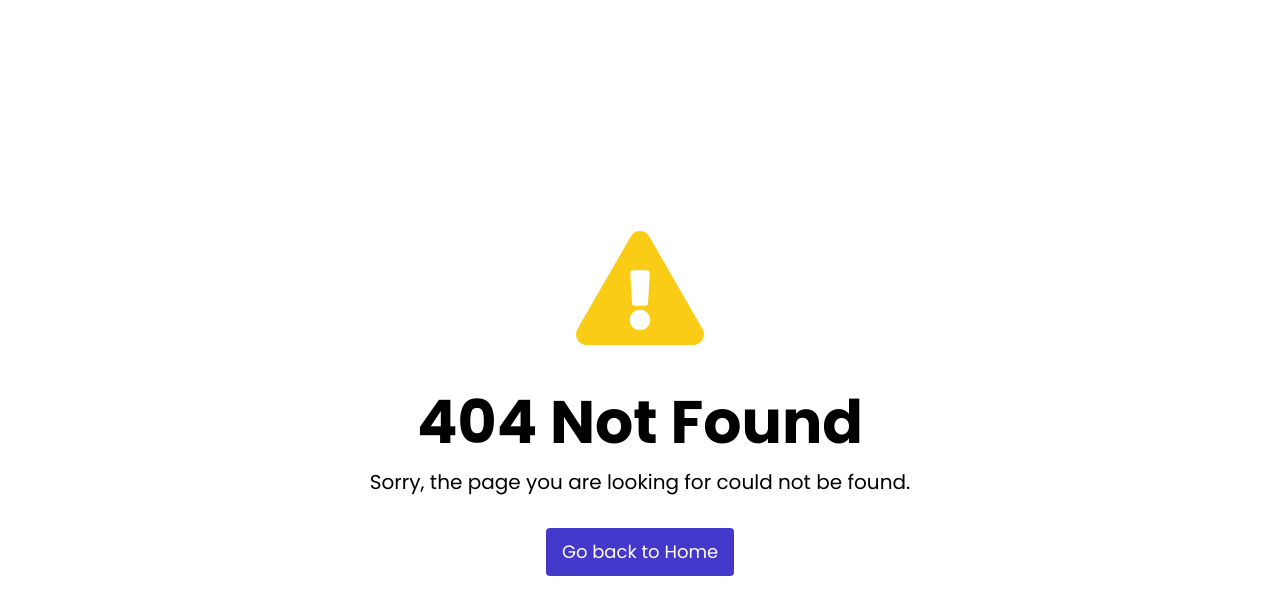
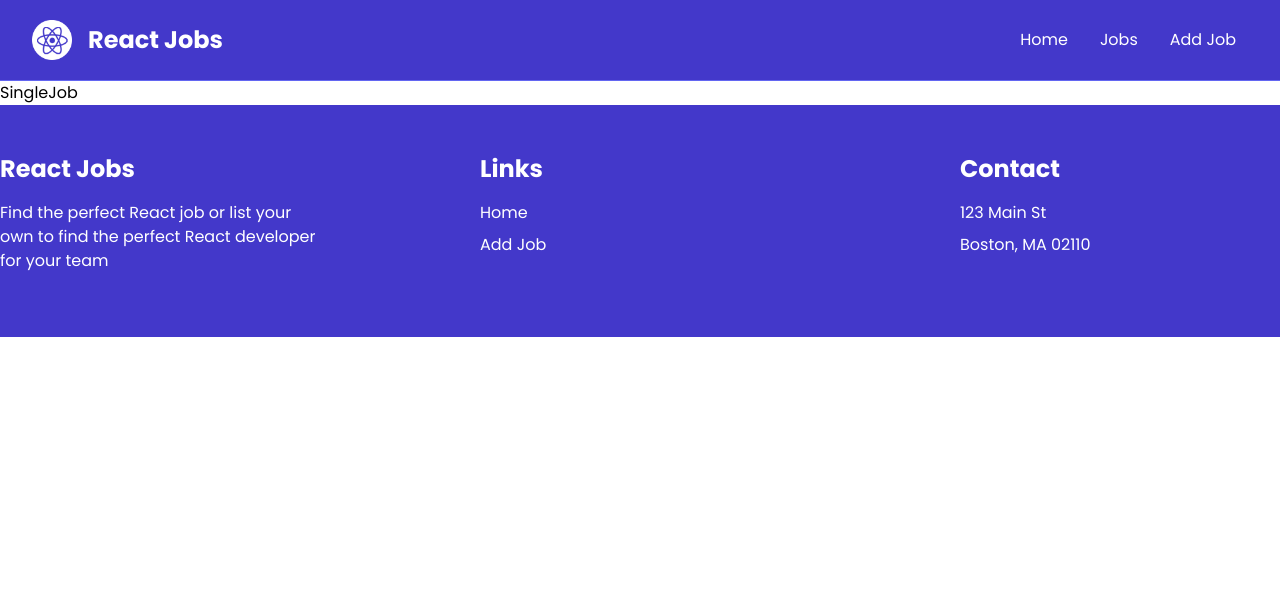
Before and after one commit to decoded-cipher/react-job-portal, a React (Vite) app: page /job/1 in a window 1280 px wide. Before the commit this address had no page. Shown: the top 614 px of the page. Built offline with nearby package versions, Linux system fonts and the light colour scheme.

Commit message:
JSON Server, More routes

```diff
--- a/src/App.jsx
+++ b/src/App.jsx
@@ -6,20 +6,23 @@ import GeneralLayout from './layouts/GeneralLayout'
 import EmptyLayout from './layouts/EmptyLayout'
 
 import Home from './views/Home'
-import About from './views/About'
+import Jobs from './views/Jobs'
+import AddJob from './views/AddJob'
+import SingleJob from './views/SingleJob'
 import NotFound from './views/NotFound'
 
 const router = createBrowserRouter(
   createRoutesFromElements(
     <>
 
-      <Route path='/' element={<GeneralLayout />}>,
+      <Route element={<GeneralLayout />}>,
         <Route index element={<Home />} />,
-        <Route path='/about' element={<About />} />
-        <Route path='*' element={<NotFound />} />
+        <Route path='/jobs' element={<Jobs />} />
+        <Route path='/add-job' element={<AddJob />} />
+        <Route path='/job/:id' element={<SingleJob />} />
       </Route>
 
-      <Route path='*' element={<EmptyLayout />}>
+      <Route element={<EmptyLayout />}>
         <Route path='*' element={<NotFound />} />
       </Route>
 
--- /dev/null
+++ b/src/api/db.json
@@ -0,0 +1,88 @@
+{
+    "jobs": [
+        {
+            "id": "1",
+            "title": "Senior React Developer",
+            "type": "Full-Time",
+            "description": "We are seeking a talented Front-End Developer to join our team in Boston, MA. The ideal candidate will have strong skills in HTML, CSS, and JavaScript, with experience working with modern JavaScript frameworks such as React or Angular.",
+            "location": "Boston, MA",
+            "salary": "$70K - $80K",
+            "company": {
+                "name": "NewTek Solutions",
+                "description": "NewTek Solutions is a leading technology company specializing in web development and digital solutions. We pride ourselves on delivering high-quality products and services to our clients while fostering a collaborative and innovative work environment.",
+                "contactEmail": "contact@teksolutions.com",
+                "contactPhone": "555-555-5555"
+            }
+        },
+        {
+            "id": "2",
+            "title": "Front-End Engineer (React & Redux)",
+            "type": "Full-Time",
+            "location": "Miami, FL",
+            "description": "Join our team as a Front-End Developer in sunny Miami, FL. We are looking for a motivated individual with a passion for crafting beautiful and responsive web applications. Experience with UI/UX design principles and a strong attention to detail are highly desirable.",
+            "salary": "$70K - $80K",
+            "company": {
+                "name": "Veneer Solutions",
+                "description": "Veneer Solutions is a creative agency specializing in digital design and development. Our team is dedicated to pushing the boundaries of creativity and innovation to deliver exceptional results for our clients.",
+                "contactEmail": "contact@loremipsum.com",
+                "contactPhone": "555-555-5555"
+            }
+        },
+        {
+            "id": "3",
+            "title": "React.js Dev",
+            "type": "Full-Time",
+            "location": "Brooklyn, NY",
+            "description": "Are you passionate about front-end development? Join our team in vibrant Brooklyn, NY, and work on exciting projects that make a difference. We offer competitive compensation and a collaborative work environment where your ideas are valued.",
+            "salary": "$70K - $80K",
+            "company": {
+                "name": "Dolor Cloud",
+                "description": "Dolor Cloud is a leading technology company specializing in digital solutions for businesses of all sizes. With a focus on innovation and customer satisfaction, we are committed to delivering cutting-edge products and services.",
+                "contactEmail": "contact@dolorsitamet.com",
+                "contactPhone": "555-555-5555"
+            }
+        },
+        {
+            "id": "4",
+            "title": "React Front-End Developer",
+            "type": "Part-Time",
+            "description": "Join our team as a Part-Time Front-End Developer in beautiful Pheonix, AZ. We are looking for a self-motivated individual with a passion for creating engaging user experiences. This position offers flexible hours and the opportunity to work remotely.",
+            "location": "Pheonix, AZ",
+            "salary": "$60K - $70K",
+            "company": {
+                "name": "Alpha Elite",
+                "description": "Alpha Elite is a dynamic startup specializing in digital marketing and web development. We are committed to fostering a diverse and inclusive workplace where creativity and innovation thrive.",
+                "contactEmail": "contact@adipisicingelit.com",
+                "contactPhone": "555-555-5555"
+            }
+        },
+        {
+            "id": "5",
+            "title": "Full Stack React Developer",
+            "type": "Full-Time",
+            "description": "Exciting opportunity for a Full-Time Front-End Developer in bustling Atlanta, GA. We are seeking a talented individual with a passion for building elegant and scalable web applications. Join our team and make an impact!",
+            "location": "Atlanta, GA",
+            "salary": "$90K - $100K",
+            "company": {
+                "name": "Browning Technologies",
+                "description": "Browning Technologies is a rapidly growing technology company specializing in e-commerce solutions. We offer a dynamic and collaborative work environment where employees are encouraged to think creatively and innovate.",
+                "contactEmail": "contact@consecteturadipisicing.com",
+                "contactPhone": "555-555-5555"
+            }
+        },
+        {
+            "id": "6",
+            "title": "React Native Developer",
+            "type": "Full-Time",
+            "description": "Join our team as a Front-End Developer in beautiful Portland, OR. We are looking for a skilled and enthusiastic individual to help us create innovative web solutions. Competitive salary and great benefits package available.",
+            "location": "Portland, OR",
+            "salary": "$100K - $110K",
+            "company": {
+                "name": "Port Solutions INC",
+                "description": "Port Solutions is a leading technology company specializing in software development and digital marketing. We are committed to providing our clients with cutting-edge solutions and our employees with a supportive and rewarding work environment.",
+                "contactEmail": "contact@ipsumlorem.com",
+                "contactPhone": "555-555-5555"
+            }
+        }
+    ]
+}
--- a/src/components/JobListing.jsx
+++ b/src/components/JobListing.jsx
@@ -1,32 +1,43 @@
 
 import React from 'react'
-import { Link } from 'react-router-dom'
-
+import { useState, useEffect } from 'react'
 import JobCard from './reusable/JobCard'
 
-const JobListing = () => {
+const JobListing = (props) => {
+
+    const [jobs, setJobs] = useState([]);
+
+    useEffect(() => {
+        let apiURL = props.isHome ? '/api/jobs?_limit=3' : '/api/jobs'
+        try {
+            fetch(apiURL)
+                .then(response => response.json())
+                .then(data => setJobs(data))
+        } catch (error) {
+            console.error(error)
+        }
+    }, [])
+
     return (
         <>
 
             <section className="bg-blue-50 px-4 py-10">
                 <div className="container-xl lg:container m-auto">
                     <h2 className="text-3xl font-bold text-indigo-500 mb-6 text-center">
-                        Browse Jobs
+                        {props.isHome ? 'Featured Jobs' : 'All Jobs'}
                     </h2>
 
-
-                    {/* 2 column flex grid */}
                     <div className="flex flex-row flex-wrap justify-center">
 
-                        <JobCard />
-                        <JobCard />
-                        <JobCard />
-                        <JobCard />
-                        <JobCard />
-                        <JobCard />
+                        {jobs.map((job, index) => (
+                            <JobCard key={index} job={job} />
+                        ))}
 
                     </div>
                 </div>
+
+                {props.children}
+
             </section>
 
         </>
--- a/src/components/reusable/Navbar.jsx
+++ b/src/components/reusable/Navbar.jsx
@@ -1,9 +1,16 @@
 
 import React from 'react'
-import { Link } from 'react-router-dom'
+import { Link, NavLink } from 'react-router-dom'
 import logo from '../../assets/images/logo.png'
 
 const Navbar = () => {
+
+  let navItems = [
+    { name: 'Home', link: '/' },
+    { name: 'Jobs', link: '/jobs' },
+    { name: 'Add Job', link: '/add-job' }
+  ]
+
   return (
 
     <nav className="bg-indigo-700 border-b border-indigo-500">
@@ -24,21 +31,17 @@ const Navbar = () => {
             </Link>
             <div className="md:ml-auto">
               <div className="flex space-x-2">
-                <a
-                  href="/index.html"
-                  className="text-white bg-black hover:bg-gray-900 hover:text-white rounded-md px-3 py-2"
-                >Home</a
-                >
-                <a
-                  href="/jobs.html"
-                  className="text-white hover:bg-gray-900 hover:text-white rounded-md px-3 py-2"
-                >Jobs</a
-                >
-                <a
-                  href="/add-job.html"
-                  className="text-white hover:bg-gray-900 hover:text-white rounded-md px-3 py-2"
-                >Add Job</a
-                >
+
+                {navItems.map((item, index) => (
+                  <NavLink
+                    key={index}
+                    to={item.link}
+                    className={({ isActive }) => (isActive ? 'bg-black text-white hover:bg-gray-900 hover:text-white rounded-md px-3 py-2' : 'text-white hover:bg-gray-900 hover:text-white rounded-md px-3 py-2')}
+                  >
+                    {item.name}
+                  </NavLink>
+                ))}
+
               </div>
             </div>
           </div>
--- a/src/views/About.jsx
+++ /dev/null
@@ -1,9 +0,0 @@
-import React from 'react'
-
-const About = () => {
-  return (
-    <div>About</div>
-  )
-}
-
-export default About
--- /dev/null
+++ b/src/views/AddJob.jsx
@@ -0,0 +1,10 @@
+
+import React from 'react'
+
+const AddJob = () => {
+  return (
+    <div>AddJob</div>
+  )
+}
+
+export default AddJob
--- a/src/views/Home.jsx
+++ b/src/views/Home.jsx
@@ -1,5 +1,6 @@
 import React from 'react'
 import { Helmet } from 'react-helmet'
+import { Link } from 'react-router-dom'
 
 import Hero from '../components/Hero'
 import StakeHolders from '../components/StakeHolders'
@@ -15,7 +16,16 @@ const Home = () => {
 
       <Hero />
       <StakeHolders />
-      <JobListing />
+      <JobListing isHome={true}>
+
+        <section className="m-auto max-w-lg my-10 px-6">
+          <Link
+            to="jobs"
+            className="block bg-black text-white text-center py-4 px-6 rounded-xl hover:bg-gray-700"
+          >View All Jobs</Link>
+        </section>
+
+      </JobListing>
 
     </>
   )
--- /dev/null
+++ b/src/views/Jobs.jsx
@@ -0,0 +1,15 @@
+
+import React from 'react'
+import JobListing from '../components/JobListing'
+
+const Jobs = () => {
+  return (
+    <>
+
+      <JobListing />
+
+    </>
+  )
+}
+
+export default Jobs
--- /dev/null
+++ b/src/views/SingleJob.jsx
@@ -0,0 +1,10 @@
+
+import React from 'react'
+
+const SingleJob = () => {
+  return (
+    <div>SingleJob</div>
+  )
+}
+
+export default SingleJob
--- a/vite.config.js
+++ b/vite.config.js
@@ -1,10 +1,17 @@
+
 import { defineConfig } from 'vite'
 import react from '@vitejs/plugin-react'
 
-// https://vitejs.dev/config/
 export default defineConfig({
   plugins: [react()],
   server: {
-    port: 3000
+    port: 3000,
+    proxy: {
+      '/api': {
+        target: 'http://localhost:5000',
+        changeOrigin: true,
+        rewrite: (path) => path.replace(/^\/api/, '')
+      }
+    }
   }
 })
```
Also changed, not shown: package.json (+8 -6 lines), src/components/reusable/JobCard.jsx (+24 -9 lines), 1 other file (tests, documents, lock files or other folders).
